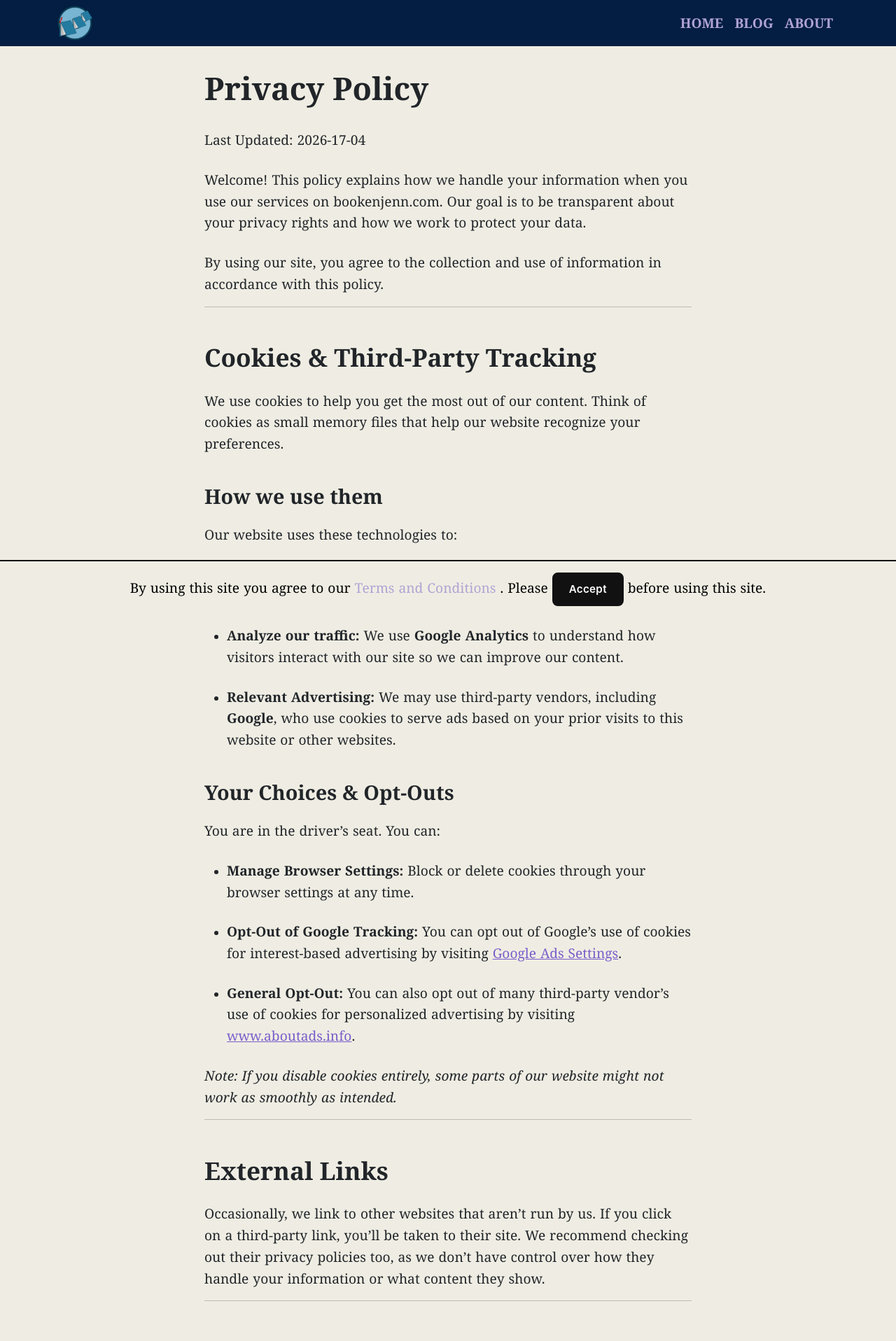
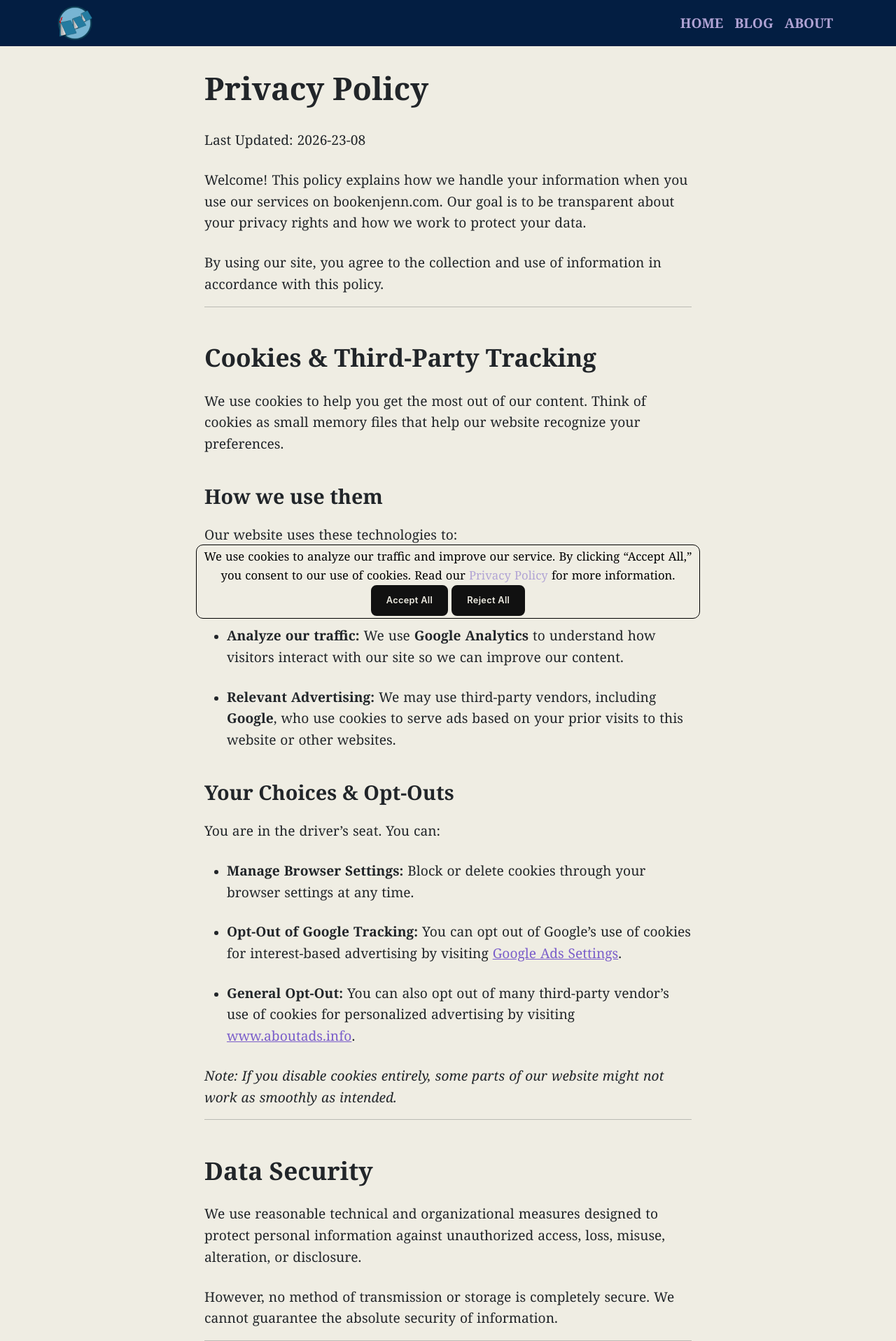
Before and after one commit to CGitHubJ/CGitHubJ.github.io, a Jekyll site: the page built from legal/privacy-policy.md, in a window 1280 px wide. Shown: the top 1916 px of the page at 70% size. Built offline with Jekyll 4.4.1, drawn with Linux system fonts in a browser that asks for light colours; nearby versions of some CDN libraries; some of the changed text lies outside the part shown.

Commit message:
privacy and cookie consent fix

```diff
--- a/_config.yml
+++ b/_config.yml
@@ -14,7 +14,7 @@ goodreadsUrl: https://www.goodreads.com/user/show/16060897-jenn-chastka
 instagramUrl: https://www.instagram.com/bookenjenn/
 pinterestUrl: https://www.pinterest.com/bookenjenn/
 
-privacyUpdate: '2026-17-04'
+privacyUpdate: '2026-23-08'
 
 plugins:
   - jekyll-sitemap
--- a/_includes/cookie-consent.html
+++ b/_includes/cookie-consent.html
@@ -1,13 +1,12 @@
 <div id="consent-banner-display" data-nosnippet>
     <!--googleoff: all-->
-    <div class="container p-3">
         <p>
-            By using this site you agree to our
-            <a href="/legal/privacy-policy">Terms and Conditions</a>
-            . Please <button onclick="hideConsentBannerOnAccept()">Accept</button>
-            before using this site.
+            We use cookies to analyze our traffic and improve our service. By clicking “Accept All,” you consent to our use of cookies.
+            Read our <a href="/legal/privacy-policy">Privacy Policy</a> for more information.
+        </br>
+            <button onclick="hideConsentBannerOnAccept()">Accept All</button>
+            <button onclick="hideConsentBannerOnReject()">Reject All</button>
         </p>
-    </div>
     <!--googleon: all-->
 </div>
 <script type="text/javascript" src="/assets/js/cookie-consent.js"></script>
--- a/assets/css/styles.css
+++ b/assets/css/styles.css
@@ -192,29 +192,42 @@ a:hover {
 }
 
 .show-consent-banner {
-  border-top: solid black 2px;
-  z-index: 2;
   position: fixed;
-  bottom: 0;
-  height: 100px;
-  width: 100%;
+  z-index: 100;
+
+  bottom: 16px;
+  left: 50%;
+  transform: translateX(-50%);
+
+  width: 90%;
+  max-width: 720px;
+  height: auto;
+  padding: 0;
+  margin: 0;
+
+  border: 1px solid black;
+  border-radius: 10px;
   background-color: var(--color-primary);
+  color: black;
   text-align: center;
-  color: black;
 }
+
+.show-consent-banner p {
+  font-size: 12.5pt;
+  padding: 3px;
+  margin: 0;
+}
+
 .show-consent-banner button {
-  /* Clean, flat colors */
   background-color: #111111;
-  color: #ffffff;
+  color: var(--color-primary);
 
-  /* Sizing & Bold Typography */
-  padding: 10px 22px;
+  padding: 10px 20px;
   font-family: 'Inter', system-ui, sans-serif;
-  font-size: 0.95rem;
+  font-size: 0.8rem;
   font-weight: 600;
   letter-spacing: 0.3px;
 
-  /* Sharp but slightly softened corners */
   border: 2px solid #111111;
   border-radius: 8px;
 
--- a/assets/js/cookie-consent.js
+++ b/assets/js/cookie-consent.js
@@ -1,58 +1,100 @@
-const consentValue = "bookenjenn-cookie-consent-{{ site.privacyUpdate }}";
+const consentKey = "bookenjenn-cookie-consent";
 
-setTimeout(function checkConsent() {
+const CONSENT_ACCEPTED = "accepted";
+const CONSENT_REJECTED = "rejected";
+
+function updateGoogleConsent(status) {
+    if (typeof gtag !== "function") {
+        return;
+    }
+
+    gtag("consent", "update", {
+        ad_storage: status,
+        ad_user_data: status,
+        ad_personalization: status,
+        analytics_storage: status
+    });
+}
+
+function setDeniedByDefault() {
+    hideConsentBanner()
+    if (typeof gtag !== "function") {
+        return;
+    }
+
+    gtag("consent", "default", {
+        ad_storage: "denied",
+        ad_user_data: "denied",
+        ad_personalization: "denied",
+        analytics_storage: "denied",
+        wait_for_update: 500
+    });
+}
+
+function checkConsent() {
+    const banner = document.getElementById("consent-banner-display");
+
     try {
-        if (!hasLocalStorageConsent()) {
+        const consent = localStorage.getItem(consentKey);
+
+        if (consent === CONSENT_ACCEPTED) {
+            updateGoogleConsent("granted");
+            hideConsentBanner();
+        } else if (consent === CONSENT_REJECTED) {
+            updateGoogleConsent("denied");
+            hideConsentBanner();
+        } else {
             askForConsent();
-        } else {
-            // If they already accepted on a previous page load, update Google immediately
-            gtag('consent', 'update', {
-                'ad_storage': 'granted',
-                'ad_user_data': 'granted',
-                'ad_personalization': 'granted',
-                'analytics_storage': 'granted'
-            });
         }
     } catch (error) {
-        console.error(error);
+        console.error("Unable to read consent:", error);
+        askForConsent();
     }
-}, 2500 );
-
-function hasLocalStorageConsent() {
-    return localStorage.getItem(consentValue);
 }
 
 function askForConsent() {
-    console.log("asking for consent");
     const banner = document.getElementById("consent-banner-display");
+
     if (banner) {
-        banner.className = "show-consent-banner";
+        banner.classList.add("show-consent-banner");
+        banner.classList.remove("hide-consent-banner");
     }
+}
+
+function saveConsent(value) {
+    try {
+        localStorage.setItem(consentKey, value);
+    } catch (error) {
+        console.error("Unable to save consent:", error);
+    }
+
+    updateGoogleConsent(
+        value === CONSENT_ACCEPTED ? "granted" : "denied"
+    );
+
+    hideConsentBanner();
 }
 
 function hideConsentBannerOnAccept() {
     console.log("consent obtained");
-    localStorage.setItem(consentValue, true);
-    // Google Compliance Update: Signal GA4 that consent is granted
-    if (typeof gtag === 'function') {
-        gtag('consent', 'update', {
-            'ad_storage': 'granted',
-            'ad_user_data': 'granted',
-            'ad_personalization': 'granted',
-            'analytics_storage': 'granted'
-        });
-    }
+
+    saveConsent(CONSENT_ACCEPTED);
+}
+
+function hideConsentBannerOnReject() {
+    console.log("consent rejected");
+
+    saveConsent(CONSENT_REJECTED);
+}
+
+function hideConsentBanner() {
     const banner = document.getElementById("consent-banner-display");
+
     if (banner) {
-        banner.className = "hide-consent-banner";
+        banner.classList.add("hide-consent-banner");
+        banner.classList.remove("show-consent-banner");
     }
 }
 
-function tempHideConsent() {
-    const banner = document.getElementById("consent-banner-display");
-    if (banner) {
-        banner.className = "hide-consent-banner";
-    }
-}
-
-window.onload = tempHideConsent;
+setDeniedByDefault();
+setTimeout(checkConsent, 2600);
--- a/legal/privacy-policy.md
+++ b/legal/privacy-policy.md
@@ -42,12 +42,22 @@ _Note: If you disable cookies entirely, some parts of our website might not work
 
 ---
 
+## Data Security
+
+We use reasonable technical and organizational measures designed to protect personal information against unauthorized access, loss, misuse, alteration, or disclosure.
+
+However, no method of transmission or storage is completely secure. We cannot guarantee the absolute security of information.
+
+---
+
 ## External Links
 
 Occasionally, we link to other websites that aren't run by us. If you click on a third-party link, you’ll be taken to their site. We recommend checking out their privacy policies too, as we don't have control over how they handle your information or what content they show.
 
 ---
 
-## Changes to This Policy
+## Changes to This Privacy Policy
 
-As our services grow, we may need to update this policy. We reserve the right to make changes at any time, and those changes go into effect the moment they are posted here. We encourage you to check back occasionally to stay informed.
+We may update this Privacy Policy from time to time. When we make changes, we will update the “Last updated” date at the top of this page. If a change materially affects how we use personal information, we will provide additional notice where required by law.
+
+The updated Privacy Policy becomes effective when posted unless a different effective date is stated.
```
